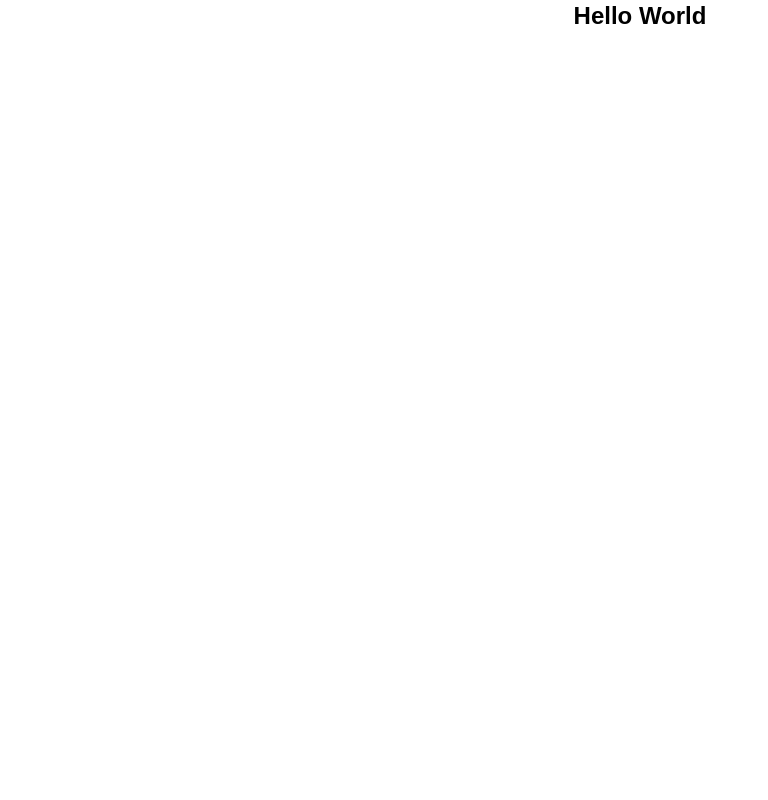
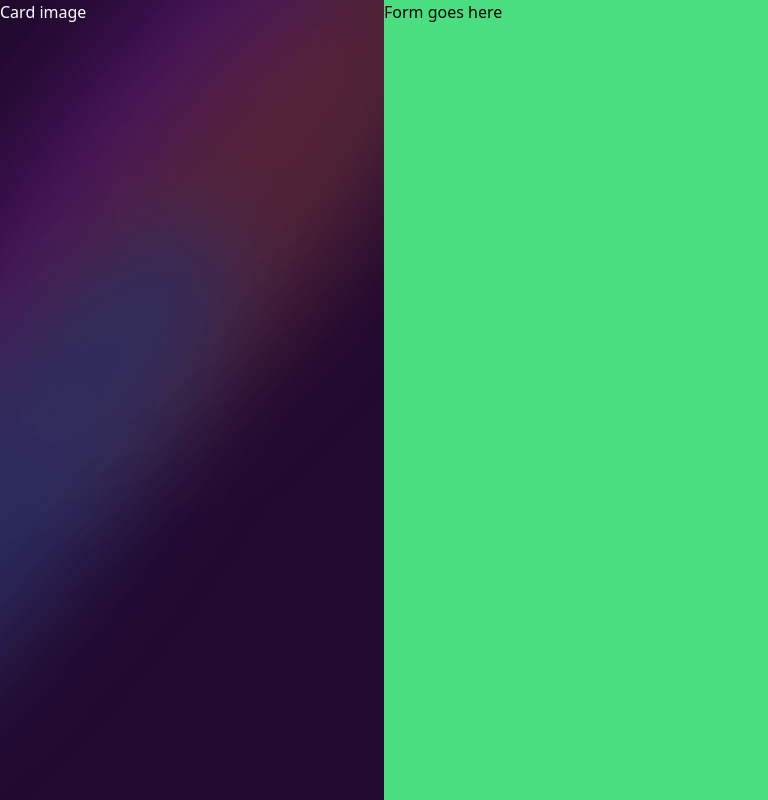
Before and after one commit to ninaokumura/interactive-card-details, a React (Create React App) app: page / in a window 1280 px wide. Shown: the whole page, without its empty margins (0-768 px from the left). Built offline with nearby package versions, Linux system fonts and the light colour scheme.

Commit message:
add responsive layout

```diff
--- a/src/App.js
+++ b/src/App.js
@@ -3,10 +3,11 @@ import "./App.css";
 
 function App() {
   return (
-    <div>
-      <h1 className="text-2xl text-center font-bold font-sans-serif">
-        Hello World
-      </h1>
+    <div className="h-screen w-full sm:flex">
+      <div className="bg-mobile min-h-[40%] bg-cover sm:bg-main sm:min-w-[30%] sm:min-h-screen text-white">
+        Card image
+      </div>
+      <div className="bg-green-400 h-screen w-full">Form goes here</div>
     </div>
   );
 }
--- a/tailwind.config.js
+++ b/tailwind.config.js
@@ -4,7 +4,7 @@ module.exports = {
   theme: {
     extend: {
       colors: {
-        "inear-gradient": "hsl(249, 99%, 64%) to hsl(278, 94%, 30%)",
+        "linear-gradient": "hsl(249, 99%, 64%) to hsl(278, 94%, 30%)",
         red: "hsl(0, 100%, 66%)",
         white: "hsl(0, 0%, 100%)",
         "light-grayish-violet": "hsl(270, 3%, 87%)",
@@ -15,6 +15,10 @@ module.exports = {
         "sans-serif": ["Space Grotesk", "sans-serif"],
       },
     },
+    backgroundImage: {
+      main: "url('/src/assets/images/bg-main-desktop.png')",
+      mobile: "url('/src/assets/images/bg-main-mobile.png')",
+    },
   },
   plugins: [],
 };
```
